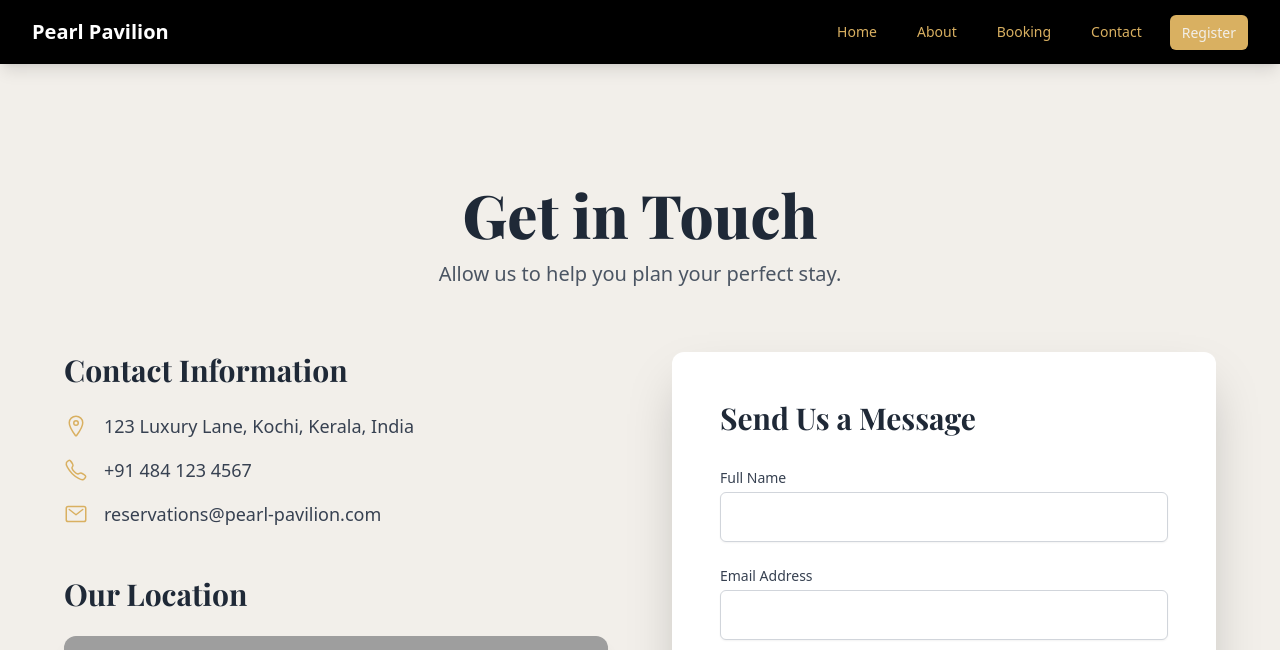
After one commit to Alwin42/Project_100, a Flask app: page /contact in a window 1280 px wide. The commit adds this page. Shown: the top 650 px of the page. Run offline with Flask 3, Linux system fonts and the light colour scheme; some libraries are stand-ins or nearby versions; some web fonts are replaced; grey boxes are pictures that could not be loaded.

Commit message:
Contact page added

```diff
--- a/Pearl-Pavilion/app.py
+++ b/Pearl-Pavilion/app.py
@@ -16,5 +16,9 @@ def about():
 def booking():
     return render_template('booking.html')
 
+@app.route('/contact', methods=['GET', 'POST'])
+def contact():
+    return render_template('contact.html')
+
 if __name__ == '__main__':
     app.run(debug=True)
--- a/Pearl-Pavilion/templates/about.html
+++ b/Pearl-Pavilion/templates/about.html
@@ -11,7 +11,7 @@
                 A Legacy of Luxury
             </h1>
             <p class="mt-4 text-xl text-gray-600 max-w-3xl mx-auto">
-                Discover the story behind PalmStay Inn, where timeless elegance meets modern comfort.
+                Discover the story behind Pearl Pavilion, where timeless elegance meets modern comfort.
             </p>
         </section>
 
--- a/Pearl-Pavilion/templates/base.html
+++ b/Pearl-Pavilion/templates/base.html
@@ -26,7 +26,7 @@
                             <a href="{{url_for('home')}}" class="text-[#D9B061]  hover:text-white px-3 py-2 text-sm font-medium">Home</a>
                             <a href="{{url_for('about')}}" class="text-[#D9B061]  hover:text-white px-3 py-2 text-sm font-medium">About</a>
                             <a href="{{url_for('booking')}}" class="text-[#D9B061]  hover:text-white px-3 py-2 text-sm font-medium">Booking</a>
-                            <a href="#" class="text-[#D9B061]  hover:text-white px-3 py-2 text-sm font-medium">Contact</a>
+                            <a href="{{url_for('contact')}}" class="text-[#D9B061]  hover:text-white px-3 py-2 text-sm font-medium">Contact</a>
                         </div>
                     </div>
 
@@ -50,7 +50,7 @@
                 <a href="{{url_for('home')}}" class="text-[#D9B061] hover:bg-gray-700 hover:text-white block px-3 py-2 rounded-md text-base font-medium">Home</a>
                 <a href="{{url_for('about')}}" class="text-[#D9B061] hover:bg-gray-700 hover:text-white block px-3 py-2 rounded-md text-base font-medium">About</a>
                 <a href="{{url_for('booking')}}" class="text-[#D9B061] hover:bg-gray-700 hover:text-white block px-3 py-2 rounded-md text-base font-medium">Booking</a>
-                <a href="#" class="text-[#D9B061] hover:bg-gray-700 hover:text-white block px-3 py-2 rounded-md text-base font-medium">Contact</a>
+                <a href="{{url_for('contact')}}" class="text-[#D9B061] hover:bg-gray-700 hover:text-white block px-3 py-2 rounded-md text-base font-medium">Contact</a>
                 <a href="#" class="bg-[#D9B061] hover:bg-blue-600 text-white block px-3 py-2 rounded-md text-base font-medium">Register</a>
             </div>
         </div>
--- /dev/null
+++ b/Pearl-Pavilion/templates/contact.html
@@ -0,0 +1,90 @@
+{% extends "base.html" %}
+
+{% block title %}Contact Us{% endblock %}
+
+{% block content %}
+<div class="bg-[#F2EFEA] py-16 md:py-24 px-4">
+    <div class="max-w-6xl mx-auto">
+
+        <div class="text-center mb-16">
+            <h1 class="font-serif text-5xl md:text-6xl font-extrabold text-gray-800">
+                Get in Touch
+            </h1>
+            <p class="mt-4 text-xl text-gray-600">
+                Allow us to help you plan your perfect stay.
+            </p>
+        </div>
+
+        <div class="grid grid-cols-1 lg:grid-cols-2 gap-16 items-start">
+
+            <div class="space-y-12">
+                <div>
+                    <h2 class="font-serif text-3xl font-bold text-gray-800 mb-6">Contact Information</h2>
+                    <div class="space-y-4 text-lg text-gray-700">
+                        <p class="flex items-center">
+                            <ion-icon name="location-outline" class="text-2xl text-[#D9B061] mr-4"></ion-icon>
+                            <span>123 Luxury Lane, Kochi, Kerala, India</span>
+                        </p>
+                        <p class="flex items-center">
+                            <ion-icon name="call-outline" class="text-2xl text-[#D9B061] mr-4"></ion-icon>
+                            <span>+91 484 123 4567</span>
+                        </p>
+                        <p class="flex items-center">
+                            <ion-icon name="mail-outline" class="text-2xl text-[#D9B061] mr-4"></ion-icon>
+                            <span>reservations@pearl-pavilion.com</span>
+                        </p>
+                    </div>
+                </div>
+
+                <div>
+                    <h2 class="font-serif text-3xl font-bold text-gray-800 mb-6">Our Location</h2>
+                    <div class="aspect-w-16 aspect-h-9 rounded-xl overflow-hidden shadow-lg">
+                        <iframe src="https://www.google.com/maps/embed?pb=!1m18!1m12!1m3!1d62860.42220448152!2d76.25329805908611!3d10.028906001000624!2m3!1f0!2f0!3f0!3m2!1i1024!2i768!4f13.1!3m3!1m2!1s0x3b080c9085800b5f%3A0x80a473f326305b0!2sKochi%2C%20Kerala!5e0!3m2!1sen!2sin!4v1728114115162!5m2!1sen!2sin" width="600" height="450" style="border:0;" allowfullscreen="" loading="lazy" referrerpolicy="no-referrer-when-downgrade"></iframe>
+                    </div>
+                </div>
+            </div>
+
+            <div class="bg-white p-8 md:p-12 rounded-xl shadow-2xl">
+                <h2 class="font-serif text-3xl font-bold text-gray-800 mb-8">Send Us a Message</h2>
+                <form action="#" method="POST" class="space-y-6">
+                    <div>
+                        <label for="name" class="block text-sm font-medium text-gray-700">Full Name</label>
+                        <input type="text" id="name" name="name" required class="mt-1 block w-full p-3 border border-gray-300 rounded-md shadow-sm focus:outline-none focus:ring-2 focus:ring-[#D9B061] focus:border-transparent">
+                    </div>
+                    <div>
+                        <label for="email" class="block text-sm font-medium text-gray-700">Email Address</label>
+                        <input type="email" id="email" name="email" required class="mt-1 block w-full p-3 border border-gray-300 rounded-md shadow-sm focus:outline-none focus:ring-2 focus:ring-[#D9B061] focus:border-transparent">
+                    </div>
+                    <div>
+                        <label for="subject" class="block text-sm font-medium text-gray-700">Subject</label>
+                        <select id="subject" name="subject" required class="mt-1 block w-full p-3 border border-gray-300 rounded-md shadow-sm focus:outline-none focus:ring-2 focus:ring-[#D9B061] focus:border-transparent">
+                            <option>Booking Inquiry</option>
+                            <option>General Question</option>
+                            <option>Feedback</option>
+                        </select>
+                    </div>
+                    <div>
+                        <label for="message" class="block text-sm font-medium text-gray-700">Message</label>
+                        <textarea id="message" name="message" rows="5" required class="mt-1 block w-full p-3 border border-gray-300 rounded-md shadow-sm focus:outline-none focus:ring-2 focus:ring-[#D9B061] focus:border-transparent"></textarea>
+                    </div>
+                    <div class="text-center pt-4">
+                        <button type="submit" class="w-full bg-[#D9B061] hover:bg-[#c29d55] text-white font-bold py-3 px-8 rounded-full text-lg transition duration-300 ease-in-out shadow-lg">
+                            Send Message
+                        </button>
+                    </div>
+                </form>
+            </div>
+        </div>
+
+        <div class="text-center mt-20">
+            <h3 class="font-serif text-2xl font-semibold text-gray-800 mb-4">Follow Us</h3>
+            <div class="flex justify-center space-x-6 text-3xl text-gray-600">
+                <a href="#" class="hover:text-[#D9B061] transition duration-300"><ion-icon name="logo-instagram"></ion-icon></a>
+                <a href="#" class="hover:text-[#D9B061] transition duration-300"><ion-icon name="logo-facebook"></ion-icon></a>
+                <a href="#" class="hover:text-[#D9B061] transition duration-300"><ion-icon name="logo-twitter"></ion-icon></a>
+            </div>
+        </div>
+
+    </div>
+</div>
+{% endblock %}
```
